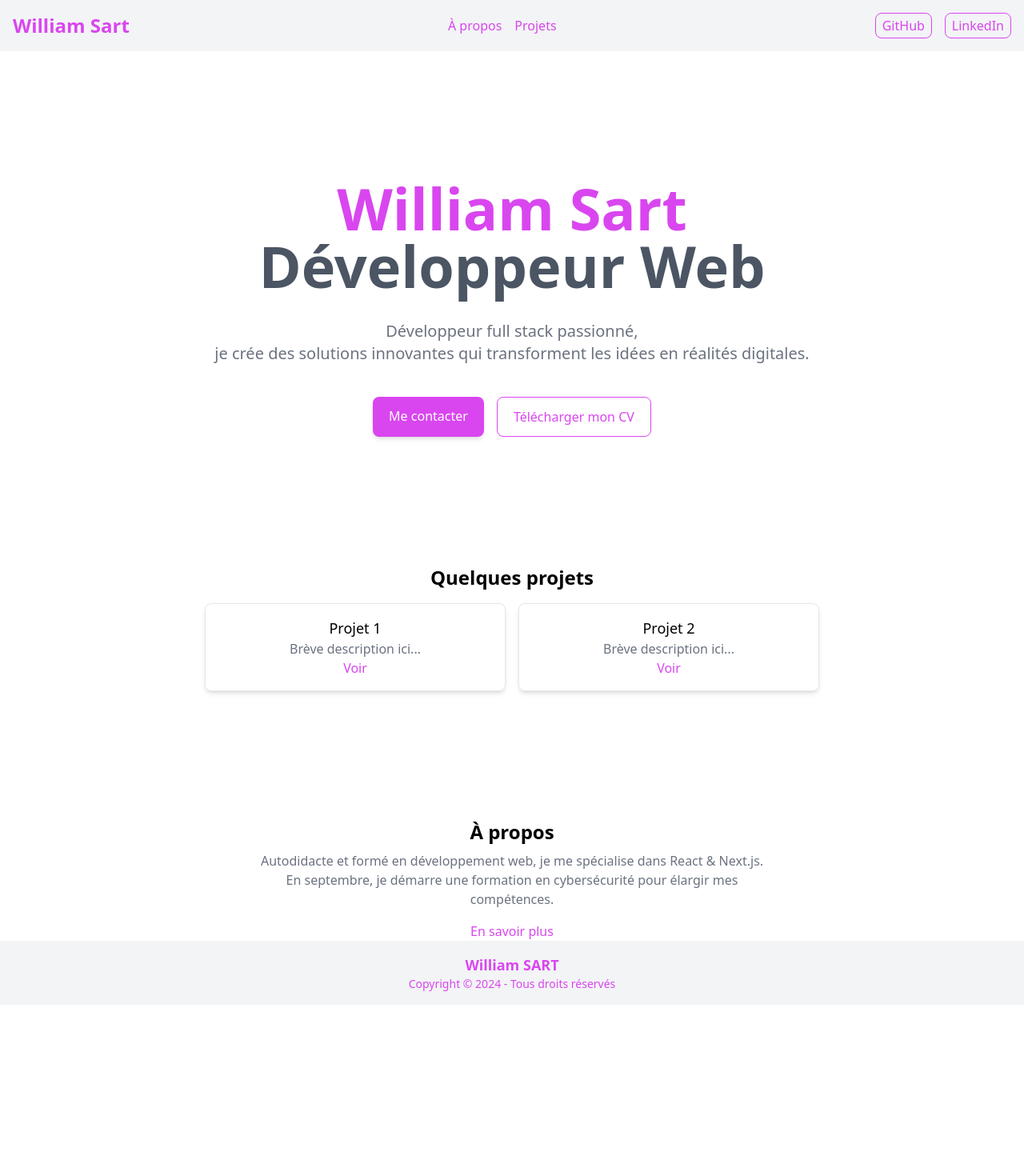
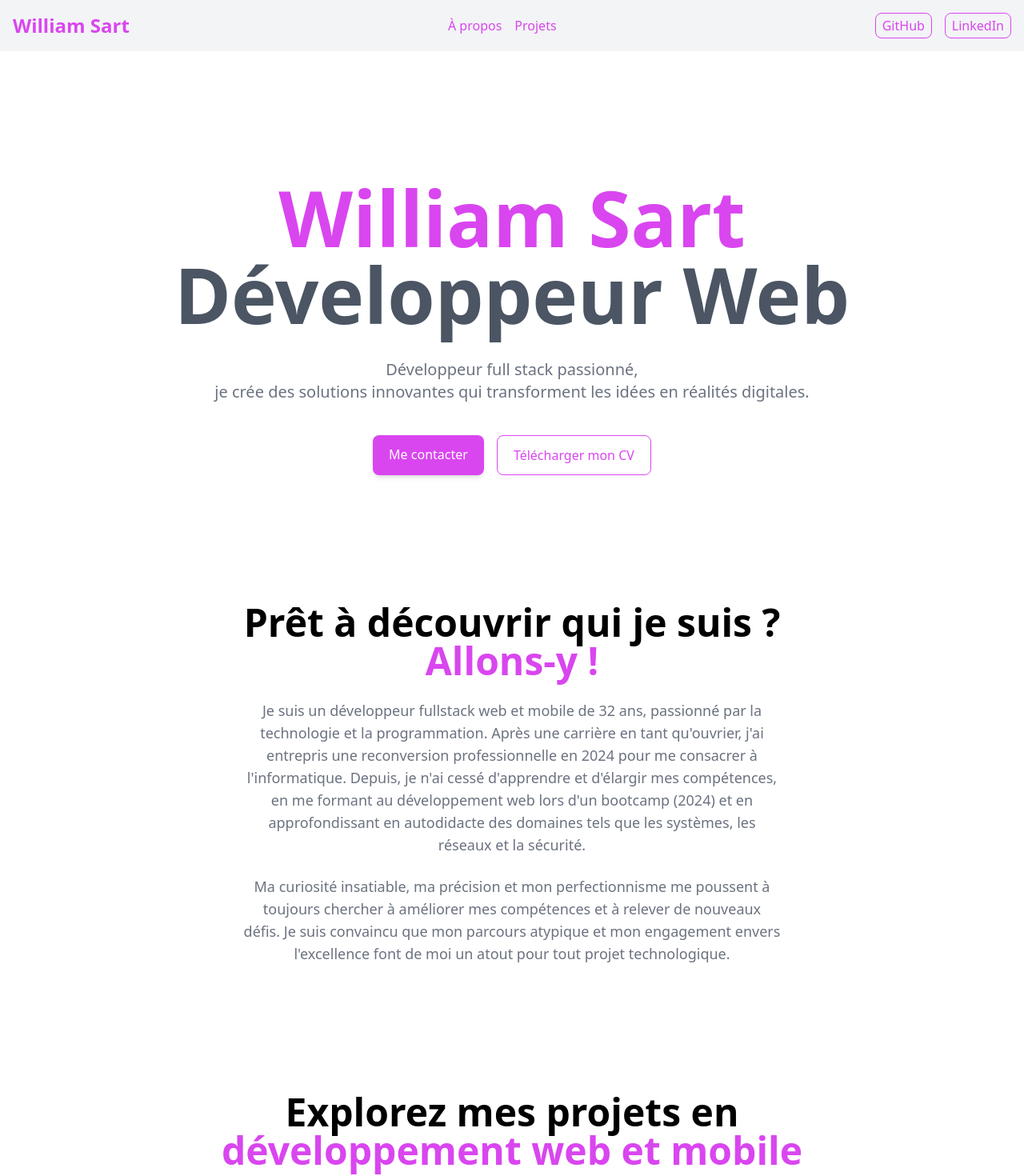
Before and after one commit to WillBlade117/william-sart, a Next.js app: page / in a window 1280 px wide. Shown: the top 1470 px of the page at 80% size. Before the commit the page ends 1256 px from the top, so only its background shows below. Built offline with nearby package versions, Linux system fonts and the light colour scheme.

Commit message:
about section

```diff
--- a/app/page.jsx
+++ b/app/page.jsx
@@ -8,13 +8,13 @@ export default function Home() {
     <main className="flex flex-col items-center justify-center min-h-screen px-6 text-center">
       {/* Section d'accueil */}
       <motion.h1
-        className="mt-40 text-6xl font-bold md:text-7xl"
+        className="mt-40 text-6xl font-bold md:text-8xl"
         initial={{ opacity: 0, y: -40 }}
         animate={{ opacity: 1, y: 0 }}
         transition={{ duration: 1 }}
       >
         <span className="text-fuchsia-500">William Sart</span>
-        <p className="text-6xl font-bold text-gray-600 md:text-7xl">
+        <p className="text-6xl font-bold text-gray-600 md:text-8xl">
           Développeur Web
         </p>
       </motion.h1>
@@ -33,10 +33,26 @@ export default function Home() {
         </Link>
       </div>
 
-      {/* Aperçu rapide des projets */}
+      {/* À propos */}
+      <section id="about" className="mt-40 w-full max-w-2xl">
+        <h2 className="text-5xl font-bold">Prêt à découvrir qui je suis ?<br /><span className="text-fuchsia-500">Allons-y !</span></h2>
+        <p className="mt-6 text-lg text-gray-500">
+        Je suis un développeur fullstack web et mobile de 32 ans, passionné par la technologie et la programmation.
+        Après une carrière en tant qu'ouvrier, j'ai entrepris une reconversion professionnelle en 2024 pour me
+        consacrer à l'informatique. Depuis, je n'ai cessé d'apprendre et d'élargir mes compétences, en me formant
+        au développement web lors d'un bootcamp (2024) et en approfondissant en autodidacte des domaines tels que les systèmes,
+         les réseaux et la sécurité.
+        </p>
+        <p className="mt-6 text-lg text-gray-500">
+        Ma curiosité insatiable, ma précision et mon perfectionnisme me poussent à toujours chercher à améliorer mes
+        compétences et à relever de nouveaux défis. Je suis convaincu que mon parcours atypique et mon engagement
+        envers l'excellence font de moi un atout pour tout projet technologique.
+        </p>
+      </section>
+
+      {/* Aperçu des projets */}
       <section id="projets" className="mt-40 w-full max-w-3xl">
-        <h2 className="text-2xl font-semibold">Quelques projets</h2>
-        <div className="mt-4 grid gap-4 md:grid-cols-2">
+      <h2 className="text-5xl font-bold">Explorez mes projets en<br /><span className="text-fuchsia-500">développement web et mobile</span></h2>        <div className="mt-4 grid gap-4 md:grid-cols-2">
           <div className="p-4 border rounded-lg shadow-md">
             <h3 className="text-lg font-medium">Projet 1</h3>
             <p className="text-gray-500">Brève description ici...</p>
@@ -49,18 +65,6 @@ export default function Home() {
           </div>
         </div>
       </section>
-
-      {/* À propos rapide */}
-      <section id="about" className="mt-40 w-full max-w-2xl">
-        <h2 className="text-2xl font-semibold">À propos</h2>
-        <p className="mt-2 text-gray-500">
-          Autodidacte et formé en développement web, je me spécialise dans React & Next.js. <br />
-          En septembre, je démarre une formation en cybersécurité pour élargir mes compétences.
-        </p>
-        <Link href="/about" className="mt-4 inline-block text-fuchsia-500 hover:underline">
-          En savoir plus
-        </Link>
-      </section>
     </main>
   );
 }
```
